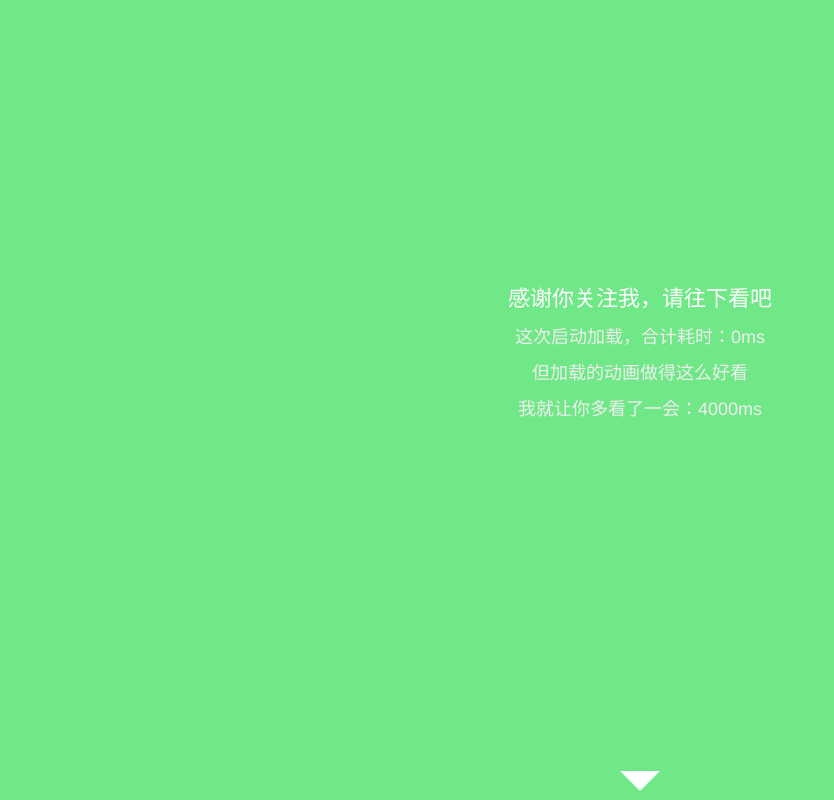
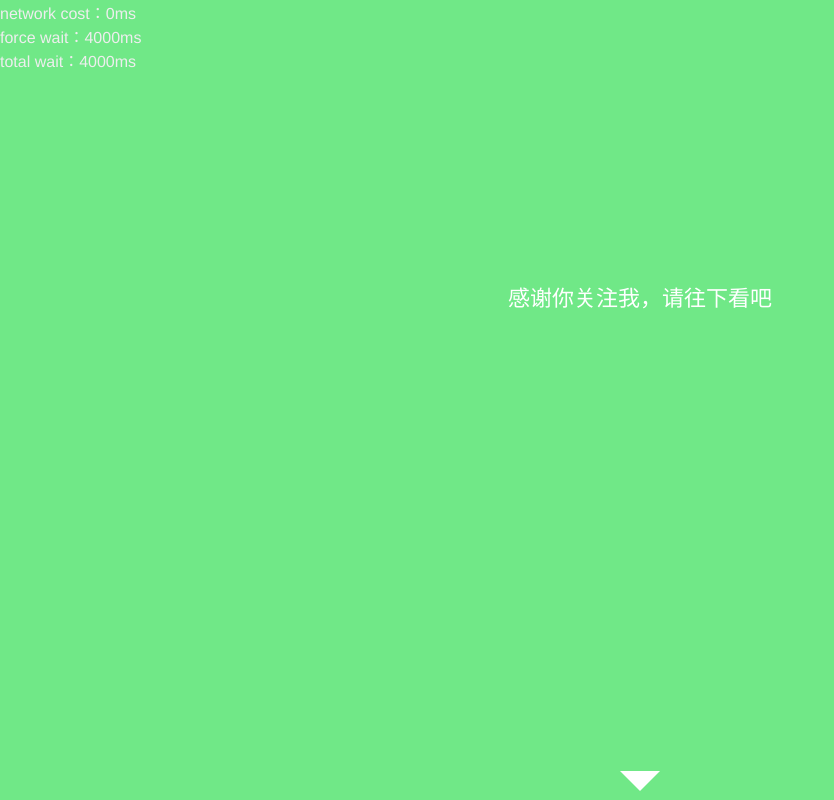
Before and after one commit to gorillaz-f/nutellaJS, a website: page example/demo2/index.html in a window 1280 px wide. Shown: the whole page, without its empty margins (0-834 px from the left). Drawn offline with Linux system fonts and the light colour scheme; files that its build step writes are made by us from their sources.

Commit message:
improve loading page for demo2
improve message after resources loaded, show delay count.

```diff
--- a/example/demo2/loadingPage.css
+++ b/example/demo2/loadingPage.css
@@ -108,3 +108,7 @@
 .loading-text > p:first-child {
     margin-top: 20px;
 }
+
+.memo-text {
+    color: #eee;
+}
--- a/example/demo2/loadingPage.js
+++ b/example/demo2/loadingPage.js
@@ -6,12 +6,18 @@ nut.Pages.LoadingPageView = nut.Pages.PageView.extend({
         this.$el.addClass('loading-page');
         var text = $('<div class="loading-text"></div>');
         text.append('<span>感谢你关注我，请往下看吧</span>');
-        text.append('<p>这次启动加载，合计耗时：'+this.options.cost+'ms</p>');
+
+        var memo = $('<div class="memo-text"></div>');
+        memo.append('<p>network cost：'+this.options.cost+'ms</p>');
         if (Number(this.options.delay)>100) {
-            text.append('<p>但加载的动画做得这么好看</p>');
-            text.append('<p>我就让你多看了一会：'+this.options.delay+'ms</p>');
+            memo.append('<p>force wait：'+this.options.delay+'ms</p>');
+            memo.append('<p>total wait：'+ (Number(this.options.delay)+Number(this.options.cost)) +'ms</p>');
+        }
+        else {
+            memo.append('<p>total wait：'+this.options.delay+'ms</p>');
         }
         this.$el.append(text);
+        this.$el.append(memo);
 		this.$el.append('<div class="arrow-down"></div>');
     },
     doNext: function(){
```
